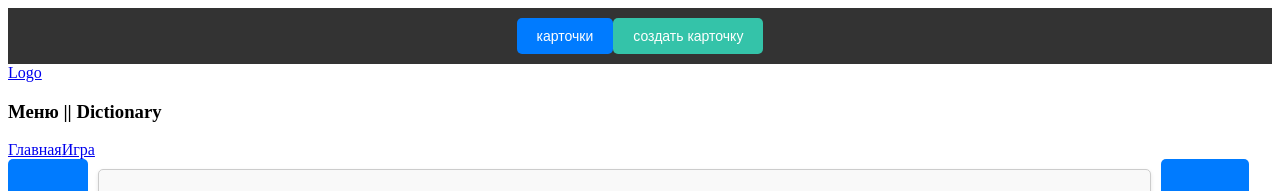
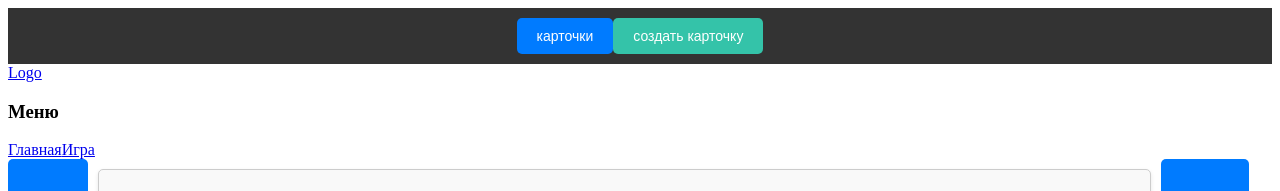
Before and after one commit to SKR-Anna/dictionary.react, a React (Vite) app in the folder dictionary/: page /game in a window 1280 px wide. Shown: the top 191 px of the page. Built offline with nearby package versions, Linux system fonts and the light colour scheme.

Commit message:
отредактировала заголовок по умолчанию

```diff
--- a/dictionary/src/App.jsx
+++ b/dictionary/src/App.jsx
@@ -28,7 +28,7 @@ function App() {
   return (
     <div>
       <Header />
-      <Menu />
+      <Menu title="Меню" />
       <Outlet />
       <Footer />
     </div>
--- a/dictionary/src/components/menu/Menu.jsx
+++ b/dictionary/src/components/menu/Menu.jsx
@@ -5,7 +5,7 @@ export default function Menu({ title = "Dictionary" }) {
         <div>
             <Link to="/">Logo</Link>
             {/* вместо лого подставить иконку */}
-            <h3>Меню || {title}</h3>
+            <h3> {title} </h3>
             <Link to="/">Главная</Link>
             <Link to="/game">Игра</Link>
         </div>
```
